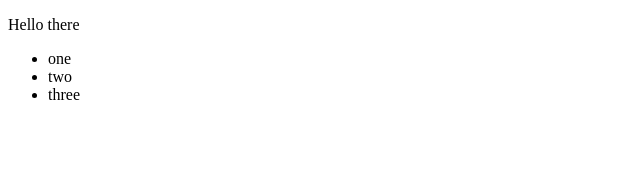
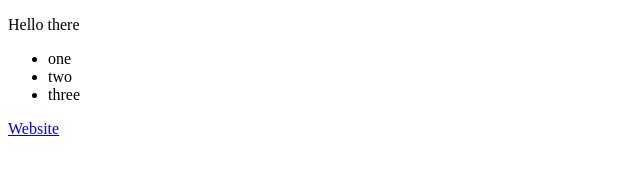
Before and after one commit to Bertus20/git-course, a plain HTML site: page index.html in a window 1280 px wide. Shown: the full height of the page, 0-640 px from the left. Drawn offline with Linux system fonts and the light colour scheme.

Commit message:
added a link to website

```diff
--- a/index.html
+++ b/index.html
@@ -13,5 +13,6 @@
       <li>two</li>
       <li>three</li>
     </ul>
+    <a href="#">Website</a>
   </body>
 </html>
```
